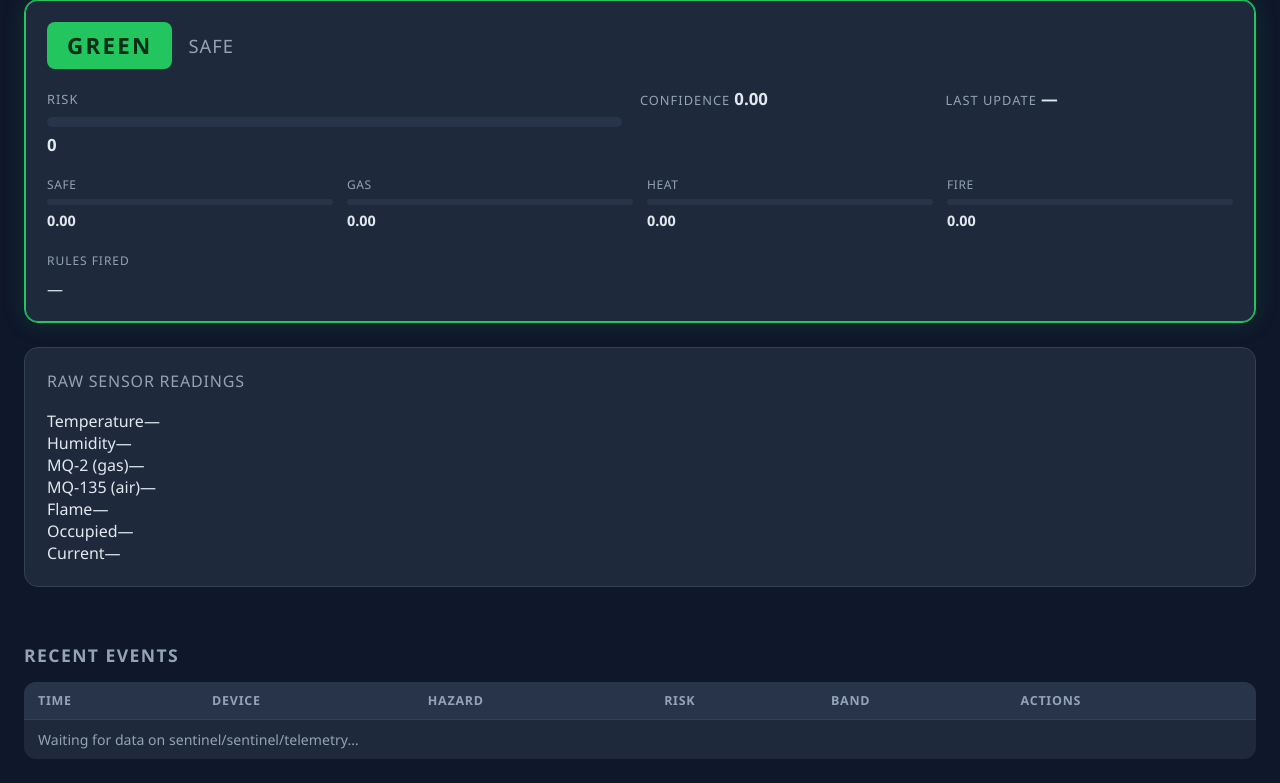
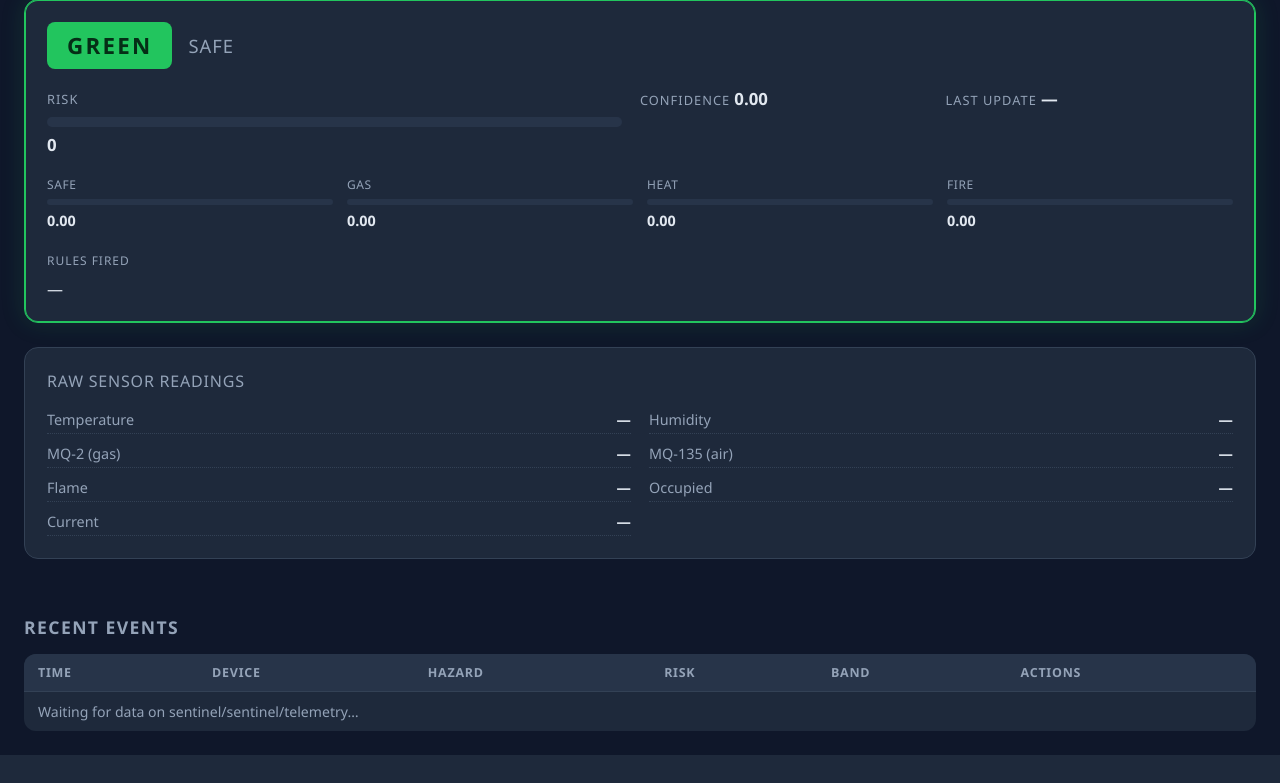
Before and after one commit to ashu487/SentinelAI-Agent, a Flask app: page / in a window 1280 px wide. Shown: the part 97-880 px from the top of the page. After the commit the page ends 852 px from the top, so only its background shows below. Run offline with Flask 3, Linux system fonts and the light colour scheme; some libraries are stand-ins or nearby versions.

Commit message:
Update style.css

```diff
--- a/dashboard/static/style.css
+++ b/dashboard/static/style.css
@@ -202,3 +202,19 @@
 .band.RED    { background: rgba(239,68,68,.18);  color: var(--red);    }
 
 .empty-row td { text-align: center; color: var(--muted); padding: 24px; }
+
+/* sensor readout grid */
+#sensors .readout {
+  display: grid;
+  grid-template-columns: repeat(2, 1fr);
+  gap: 10px 18px;
+  font-size: .9rem;
+}
+#sensors .readout > div {
+  display: flex;
+  justify-content: space-between;
+  border-bottom: 1px dotted var(--border);
+  padding-bottom: 4px;
+}
+#sensors .readout .label { color: var(--muted); }
+#sensors .readout .value { font-weight: 600; }
```
